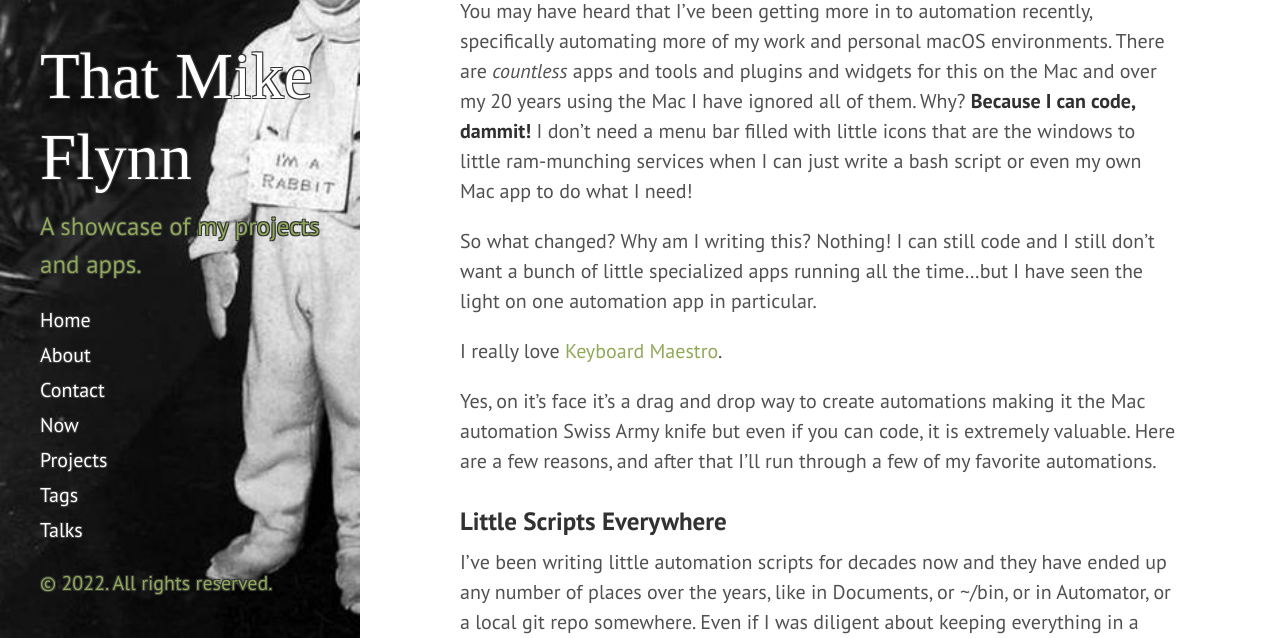
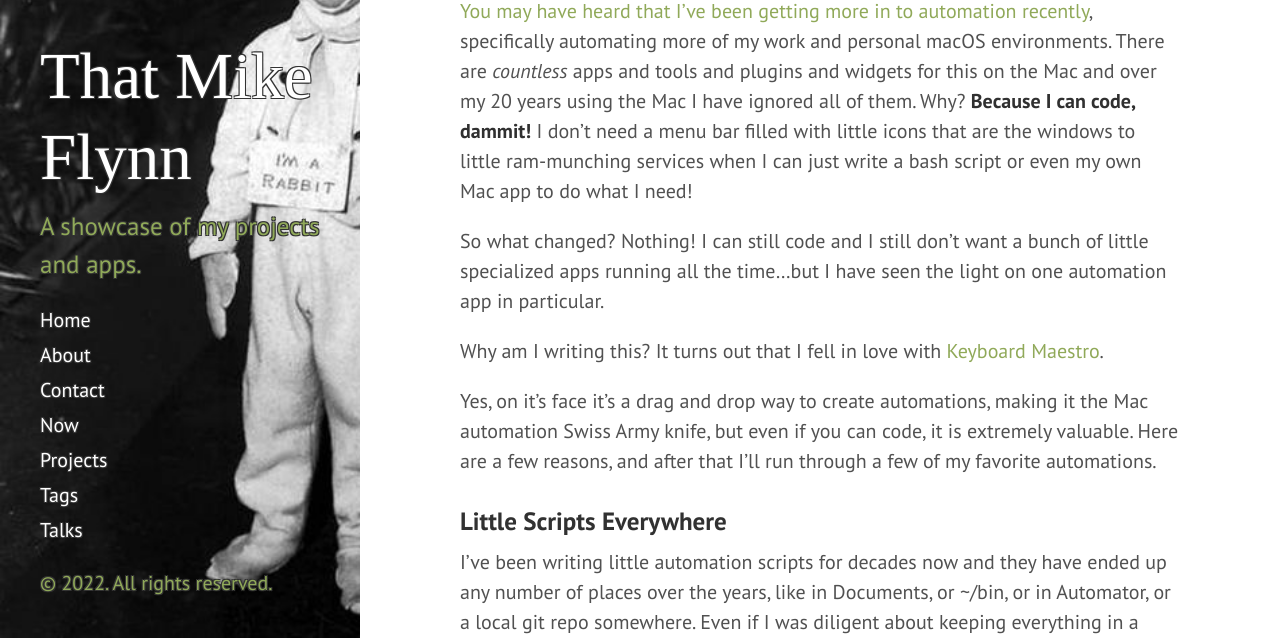
Before and after one commit to mikeflynn/thatmikeflynn.com-archive, a Jekyll site: the page built from _posts/2022-01-25-devs-and-keyboard-maestro.md, in a window 1280 px wide and 900 px high, scrolled down 292 px, cut to the strip 262-900 px from the top of the window. Built offline with Jekyll 4.4.1, drawn with Linux system fonts in a browser that asks for light colours; nearby versions of some CDN libraries; some web fonts are replaced.

Commit message:
Minor post edits

```diff
--- a/_posts/2022-01-25-devs-and-keyboard-maestro.md
+++ b/_posts/2022-01-25-devs-and-keyboard-maestro.md
@@ -8,13 +8,13 @@ tags:
 
 ![Do More](/public/images/2022/do_more_imac.png)
 
-You may have heard that I’ve been getting more in to automation recently, specifically automating more of my work and personal macOS environments. There are *countless* apps and tools and plugins and widgets for this on the Mac and over my 20 years using the Mac I have ignored all of them. Why? **Because I can code, dammit!** I don't need a menu bar filled with little icons that are the windows to little ram-munching services when I can just write a bash script or even my own Mac app to do what I need!
+[You may have heard that I’ve been getting more in to automation recently](https://thatmikeflynn.com/2022/01/03/stream-deck/), specifically automating more of my work and personal macOS environments. There are *countless* apps and tools and plugins and widgets for this on the Mac and over my 20 years using the Mac I have ignored all of them. Why? **Because I can code, dammit!** I don't need a menu bar filled with little icons that are the windows to little ram-munching services when I can just write a bash script or even my own Mac app to do what I need!
 
-So what changed? Why am I writing this? Nothing! I can still code and I still don’t want a bunch of little specialized apps running all the time…but I have seen the light on one automation app in particular.
+So what changed? Nothing! I can still code and I still don’t want a bunch of little specialized apps running all the time…but I have seen the light on one automation app in particular.
 
-I really love [Keyboard Maestro](https://www.keyboardmaestro.com/main/).
+Why am I writing this? It turns out that I fell in love with [Keyboard Maestro](https://www.keyboardmaestro.com/main/).
 
-Yes, on it’s face it’s a drag and drop way to create automations making it the Mac automation Swiss Army knife but even if you can code, it is extremely valuable. Here are a few reasons, and after that I’ll run through a few of my favorite automations.
+Yes, on it’s face it’s a drag and drop way to create automations, making it the Mac automation Swiss Army knife, but even if you can code, it is extremely valuable. Here are a few reasons, and after that I’ll run through a few of my favorite automations.
 
 ### Little Scripts Everywhere
 
```
